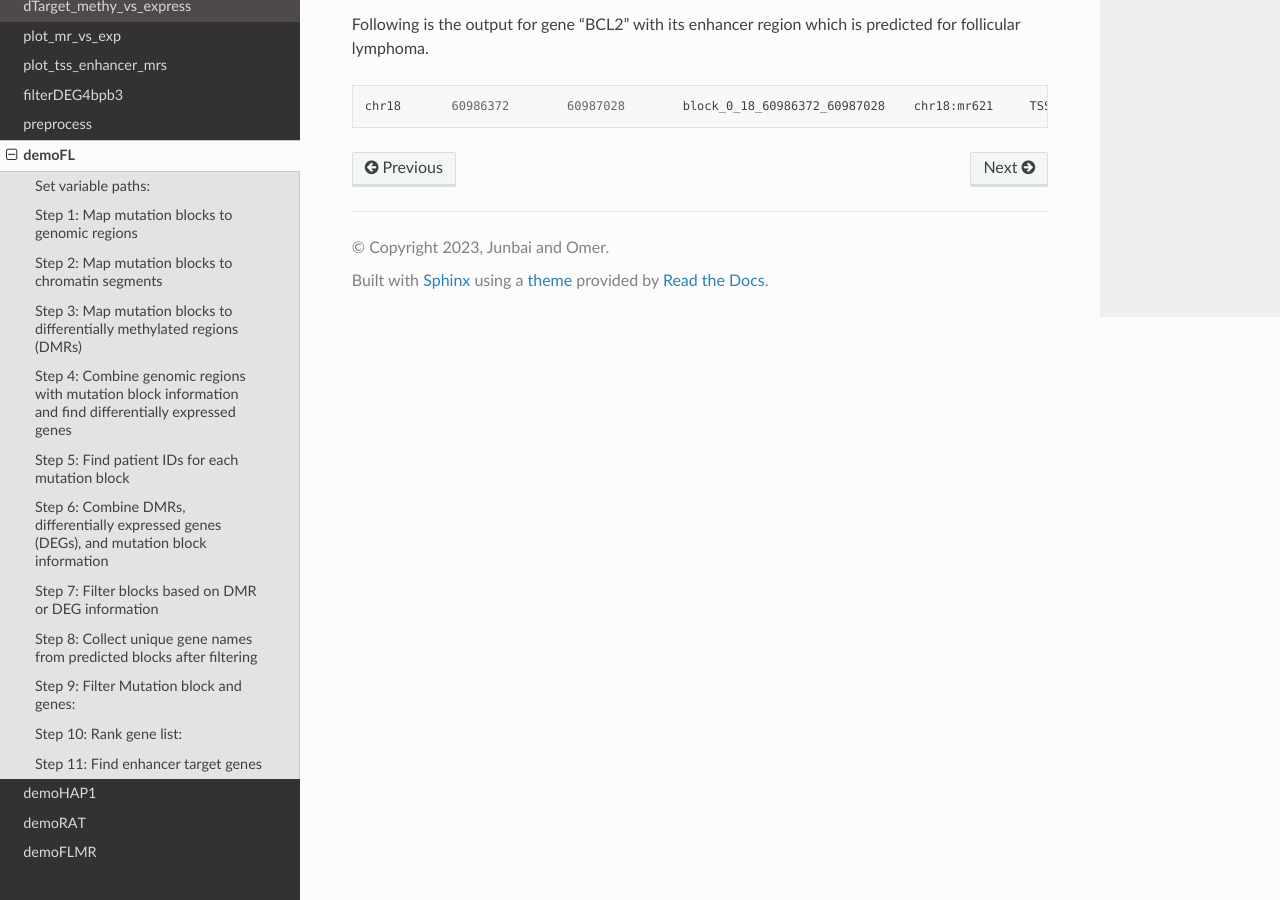
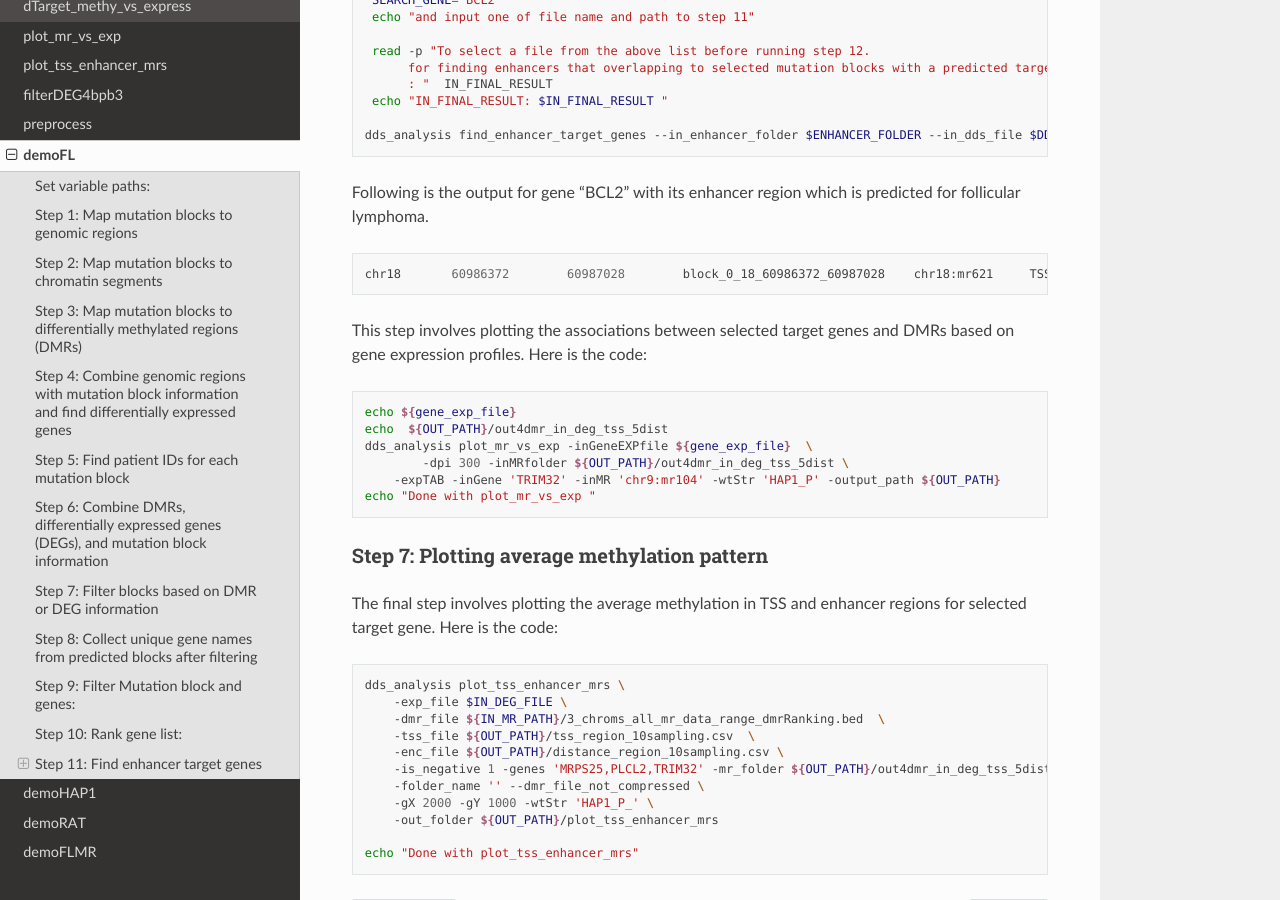
Before and after one commit to Omer0191/dds_analysis, a Sphinx documentation site: the page built from docs/source/content/demoFL.rst, in a window 1280 px wide and 900 px high, scrolled down 5408 px. Built offline with Sphinx 7.4.7 and the Read the Docs theme 2.0.0, drawn with Linux system fonts in a browser that asks for light colours; some of the changed text lies outside the part shown.

Commit message:
Add files via upload

```diff
--- a/docs/source/content/demoFL.rst
+++ b/docs/source/content/demoFL.rst
@@ -223,6 +223,7 @@
 Here is list of genes that exist in TAD:
 
 .. code-block:: bash
+
     gene_name	patients	gene_type	block_id	new_mr_sites	patient_id	enhancers	TAD2gene	Boundary2gene	TAD2block	Boundary2block	isTAD
     BCL2	9	TSS	block_1_18_60987833_60988302	chr18:mr621	patient_0,patient_1,patient_2,patient_4,patient_5,patient_6,patient_7,patient_8,patient_10	nan	18:60675000:61075000:Low-active	na	18:60675000:61075000:Low-active	na	1.0
     BCL2	8	TSS	block_0_18_60986372_60987028	chr18:mr621	patient_0,patient_1,patient_4,patient_5,patient_6,patient_7,patient_8,patient_10	enhancer	18:60675000:61075000:Low-active	na	18:60675000:61075000:Low-active	na	1.0
@@ -283,3 +284,35 @@
 .. code-block:: bash
 
     chr18	60986372	60987028	block_0_18_60986372_60987028	chr18:mr621	TSS	8	enhancer
+
+
+This step involves plotting the associations between selected target genes and DMRs based on gene expression profiles. Here is the code:
+
+.. code-block:: bash
+
+    echo ${gene_exp_file}
+    echo  ${OUT_PATH}/out4dmr_in_deg_tss_5dist
+    dds_analysis plot_mr_vs_exp -inGeneEXPfile ${gene_exp_file}  \
+            -dpi 300 -inMRfolder ${OUT_PATH}/out4dmr_in_deg_tss_5dist \
+        -expTAB -inGene 'TRIM32' -inMR 'chr9:mr104' -wtStr 'HAP1_P' -output_path ${OUT_PATH}
+    echo "Done with plot_mr_vs_exp "
+
+
+Step 7: Plotting average methylation pattern
+____________________________________________
+
+The final step involves plotting the average methylation in TSS and enhancer regions for selected target gene. Here is the code:
+
+.. code-block:: bash
+
+    dds_analysis plot_tss_enhancer_mrs \
+	-exp_file $IN_DEG_FILE \
+	-dmr_file ${IN_MR_PATH}/3_chroms_all_mr_data_range_dmrRanking.bed  \
+	-tss_file ${OUT_PATH}/tss_region_10sampling.csv  \
+	-enc_file ${OUT_PATH}/distance_region_10sampling.csv \
+	-is_negative 1 -genes 'MRPS25,PLCL2,TRIM32' -mr_folder ${OUT_PATH}/out4dmr_in_deg_tss_5dist/ \
+	-folder_name '' --dmr_file_not_compressed \
+	-gX 2000 -gY 1000 -wtStr 'HAP1_P_' \
+	-out_folder ${OUT_PATH}/plot_tss_enhancer_mrs
+
+    echo "Done with plot_tss_enhancer_mrs"
```
